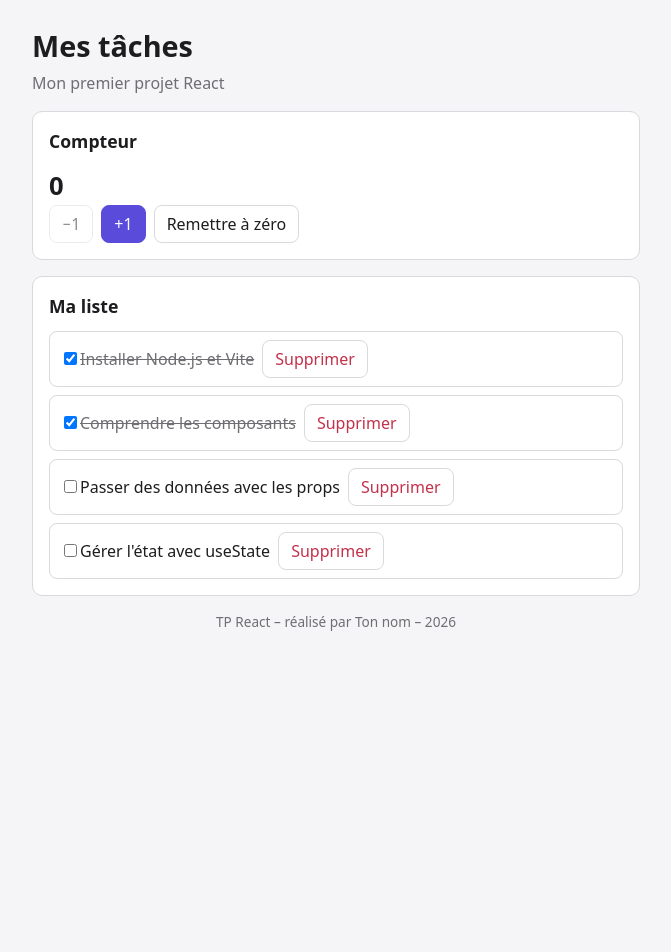
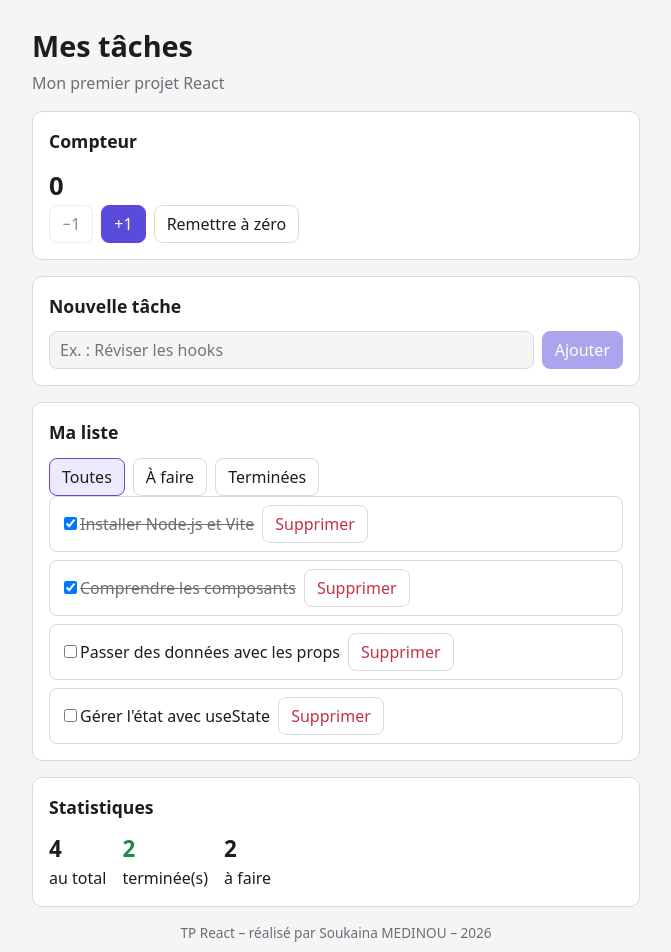
Before and after one commit to soukainamedinou/tp-react-taches, a React (Vite) app in the folder mes-taches/: page / in a window 1280 px wide. Shown: the top 952 px of the page, without its empty margins (304-975 px from the left). Before the commit the page ends 800 px from the top, so only its background shows below. Built offline with nearby package versions, Linux system fonts and the light colour scheme.

Commit message:
Étape 4 : formulaire contrôlé, filtres et statistiques

```diff
--- a/mes-taches/src/App.jsx
+++ b/mes-taches/src/App.jsx
@@ -4,6 +4,9 @@ import ListeTaches from './components/ListeTaches.jsx'
 import Pied from './components/Pied.jsx'
 import Carte from './components/Carte.jsx'
 import Compteur from './components/Compteur.jsx'
+import FormulaireAjout from './components/FormulaireAjout.jsx'
+import Filtres from './components/Filtres.jsx'
+import Statistiques from './components/Statistiques.jsx'
 
 const TACHES_INITIALES = [
   { id: 1, titre: 'Installer Node.js et Vite', terminee: true },
@@ -14,10 +17,11 @@ const TACHES_INITIALES = [
 
 function App() {
   const [taches, setTaches] = useState(TACHES_INITIALES)
+  const [filtre, setFiltre] = useState('toutes')
 
   function basculerTache(id) {
-    setTaches(
-      taches.map((tache) =>
+    setTaches((anciennes) =>
+      anciennes.map((tache) =>
         tache.id === id
           ? { ...tache, terminee: !tache.terminee }
           : tache
@@ -26,8 +30,21 @@ function App() {
   }
 
   function supprimerTache(id) {
-    setTaches(taches.filter((tache) => tache.id !== id))
+    setTaches((anciennes) => anciennes.filter((tache) => tache.id !== id))
   }
+
+  function ajouterTache(titre) {
+    setTaches((anciennes) => [
+      ...anciennes,
+      { id: Date.now(), titre, terminee: false },
+    ])
+  }
+
+  const tachesVisibles = taches.filter((tache) => {
+    if (filtre === 'actives') return !tache.terminee
+    if (filtre === 'terminees') return tache.terminee
+    return true
+  })
 
   return (
     <div className="app">
@@ -37,15 +54,24 @@ function App() {
         <Compteur />
       </Carte>
 
+      <Carte titre="Nouvelle tâche">
+        <FormulaireAjout onAjouter={ajouterTache} />
+      </Carte>
+
       <Carte titre="Ma liste">
+        <Filtres filtre={filtre} onChanger={setFiltre} />
         <ListeTaches
-          taches={taches}
+          taches={tachesVisibles}
           onBasculer={basculerTache}
           onSupprimer={supprimerTache}
         />
       </Carte>
 
-      <Pied auteur="Ton nom" />
+      <Carte titre="Statistiques">
+        <Statistiques taches={taches} />
+      </Carte>
+
+      <Pied auteur="Soukaina MEDINOU" />
     </div>
   )
 }
--- /dev/null
+++ b/mes-taches/src/components/Filtres.jsx
@@ -0,0 +1,23 @@
+const OPTIONS = [
+  { valeur: 'toutes', libelle: 'Toutes' },
+  { valeur: 'actives', libelle: 'À faire' },
+  { valeur: 'terminees', libelle: 'Terminées' },
+]
+
+function Filtres({ filtre, onChanger }) {
+  return (
+    <div className="ligne">
+      {OPTIONS.map((option) => (
+        <button
+          key={option.valeur}
+          className={filtre === option.valeur ? 'actif' : ''}
+          onClick={() => onChanger(option.valeur)}
+        >
+          {option.libelle}
+        </button>
+      ))}
+    </div>
+  )
+}
+
+export default Filtres
--- /dev/null
+++ b/mes-taches/src/components/FormulaireAjout.jsx
@@ -0,0 +1,37 @@
+import { useState } from 'react'
+
+function FormulaireAjout({ onAjouter }) {
+  const [titre, setTitre] = useState('')
+
+  function gererSoumission(event) {
+    event.preventDefault()
+
+    const titreNettoye = titre.trim()
+
+    if (!titreNettoye) return
+
+    onAjouter(titreNettoye)
+    setTitre('')
+  }
+
+  return (
+    <form className="formulaire" onSubmit={gererSoumission}>
+      <input
+        type="text"
+        value={titre}
+        onChange={(event) => setTitre(event.target.value)}
+        placeholder="Ex. : Réviser les hooks"
+      />
+
+      <button
+        type="submit"
+        className="principal"
+        disabled={!titre.trim()}
+      >
+        Ajouter
+      </button>
+    </form>
+  )
+}
+
+export default FormulaireAjout
--- /dev/null
+++ b/mes-taches/src/components/Statistiques.jsx
@@ -0,0 +1,17 @@
+function Statistiques({ taches }) {
+  const total = taches.length
+  const terminees = taches.filter((tache) => tache.terminee).length
+  const restantes = total - terminees
+
+  return (
+    <div className="stats">
+      <div><strong>{total}</strong> au total</div>
+      <div className="terminees">
+        <strong>{terminees}</strong> terminée(s)
+      </div>
+      <div><strong>{restantes}</strong> à faire</div>
+    </div>
+  )
+}
+
+export default Statistiques
```
